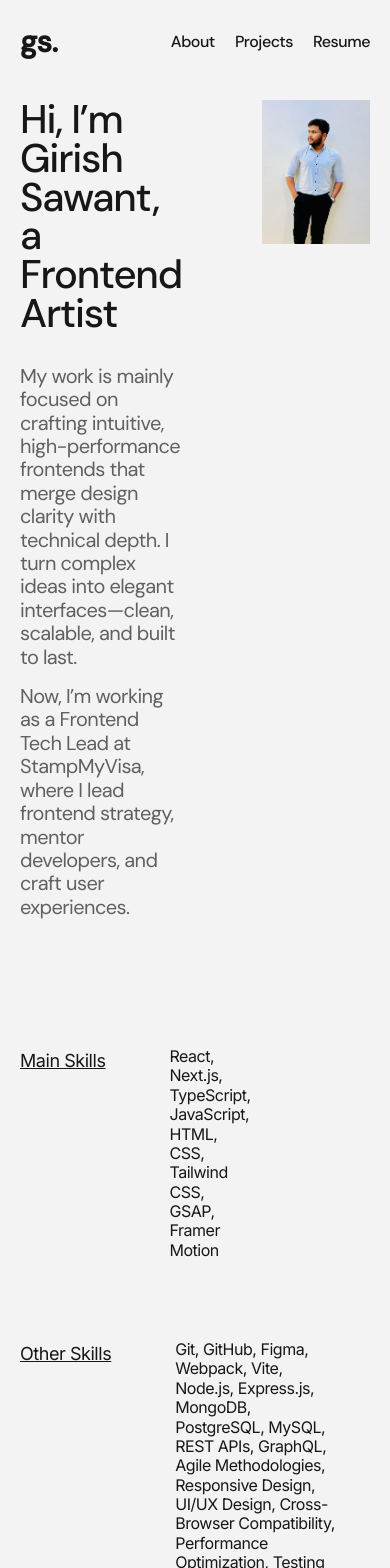
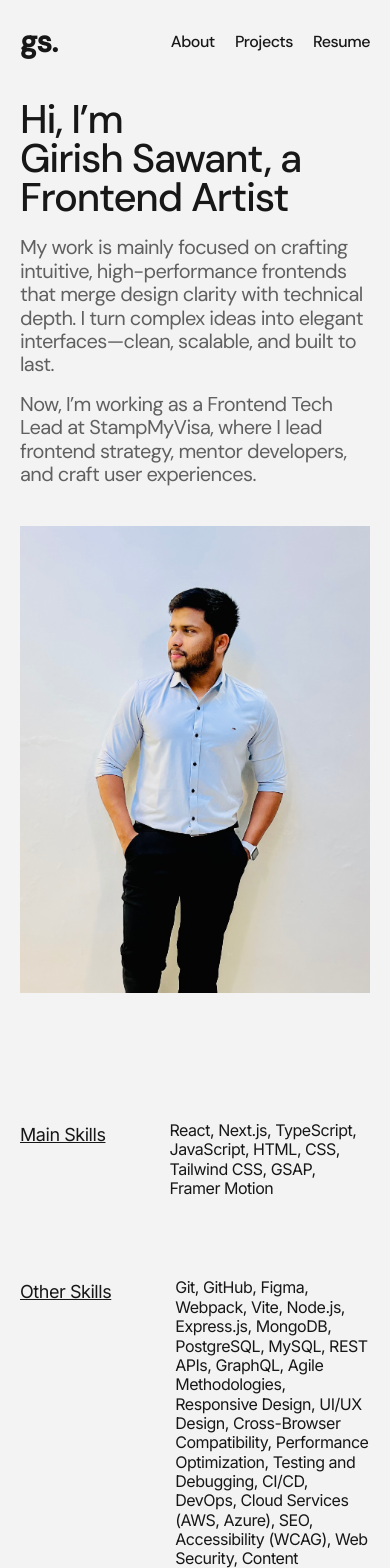
Before and after one commit to girishsawant999/portfolio-website-v2, a Next.js app: page / in a window 390 px wide. Shown: the top 1568 px of the page. Built offline with nearby package versions, Linux system fonts and the light colour scheme.

Commit message:
fix: improve layout and styling for hero and projects sections

```diff
--- a/src/app/page.tsx
+++ b/src/app/page.tsx
@@ -56,9 +56,12 @@ export default function Home() {
 
   return (
     <>
-      <section id="hero-section" className="flex justify-between w-full gap-20">
+      <section
+        id="hero-section"
+        className="flex flex-col md:flex-row justify-between w-full gap-10 md:gap-20"
+      >
         <div className="flex-1">
-          <h1 id="hero-title" className="heading-1 mb-8">
+          <h1 id="hero-title" className="heading-1 mb-5 md:mb-8">
             Hi, I’m <br />
             Girish Sawant, a Frontend Artist
           </h1>
@@ -90,7 +93,7 @@ export default function Home() {
       </section>
 
       <section id="skills" className="flex flex-col gap-20 pt-32 pb-20">
-        <div className="flex flex-col gap-20 max-w-1/2">
+        <div className="flex flex-col gap-20 max-w-full md:max-w-1/2">
           <div className="primary-skills flex gap-16">
             <h3 className="text-lg underline tracking-tight flex-1 whitespace-nowrap">
               Main Skills
@@ -124,8 +127,11 @@ export default function Home() {
 
       <hr className="border-foreground border-t-2" />
 
-      <section id="contact" className="flex justify-between pt-16">
-        <div className="max-w-1/3">
+      <section
+        id="contact"
+        className="flex flex-col md:flex-row justify-between pt-16 gap-y-10"
+      >
+        <div className="max-w-full md:max-w-1/3">
           <h3 className="heading-2">
             I am thrilled to answer to your next project
             <svg
--- a/src/app/projects/page.tsx
+++ b/src/app/projects/page.tsx
@@ -42,11 +42,9 @@ const Projects = () => {
 
   return (
     <>
-      <section className="grid grid-cols-1 lg:grid-cols-2 gap-8 mb-24">
+      <section className="grid grid-cols-1 lg:grid-cols-2 gap-8 mb-12 md:mb-24">
         <div className="flex flex-col justify-center text-heading-1">
-          <h1 className="text-6xl font-medium text-heading-1 mb-8">
-            Recent Work and Projects
-          </h1>
+          <h1 className="heading-1 mb-5 md:mb-8">Recent Work and Projects</h1>
           <div className="flex justify-start mt-4">
             <svg
               width={34}
@@ -64,7 +62,7 @@ const Projects = () => {
           </div>
         </div>
         <div className="flex flex-col justify-center">
-          <p className="text-[32px] text-[#606060] body leading-9 projects-page-description">
+          <p className="heading-2 text-gray projects-page-description">
             From concept to execution—here’s a look at what I’ve been building
             lately. Each project reflects my focus on clean design, performance,
             and user experience.
@@ -116,7 +114,7 @@ const Projects = () => {
               />
             </div>
           </div>
-          <div className="w-full border-b-[1.5px] border-[#181717] mt-6"></div>
+          <div className="w-full border-b-[1.5px] border-gray-900 dark:border-gray-400 mt-6"></div>
         </article>
       ))}
     </>
```
